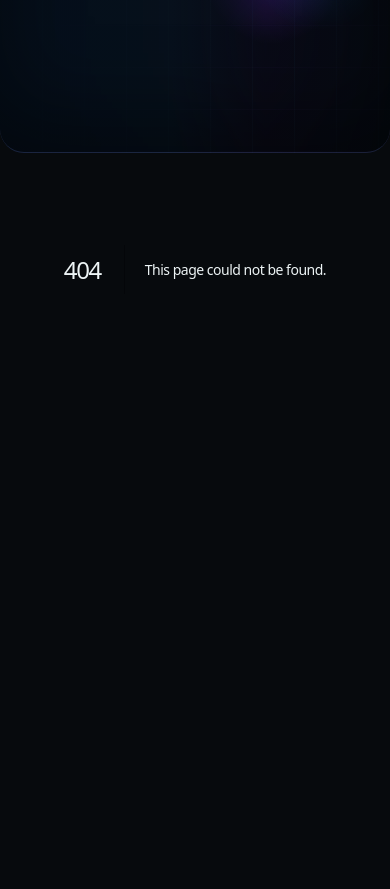
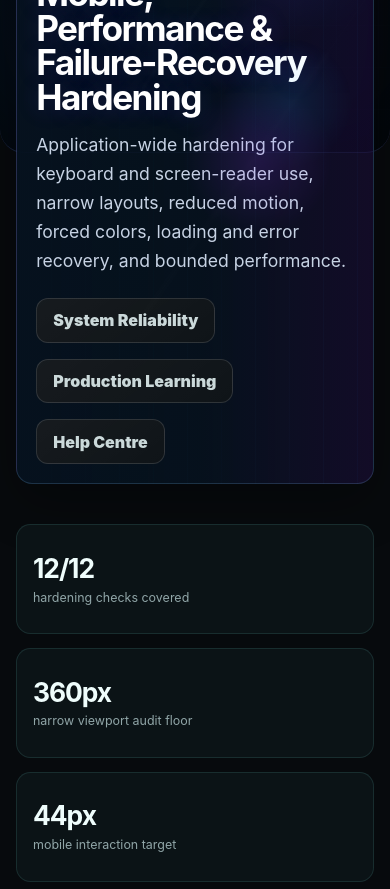
Before and after one commit to RosevearCreations/ai-data-platform, a Next.js app in the folder apps/web/: page /hardening in a window 390 px wide. Before the commit this address had no page. Shown: the part 1300-2189 px from the top of the page. Before the commit the page ends 1992 px from the top, so only its background shows below. Built offline with nearby package versions, Linux system fonts and the light colour scheme.

Commit message:
Build 271: add accessibility mobile performance recovery hardening

```diff
--- /dev/null
+++ b/apps/web/app/hardening/page.tsx
@@ -0,0 +1,68 @@
+import Link from "next/link";
+
+import { buildHardeningAudit } from "@/lib/hardening-audit";
+
+export const dynamic = "force-dynamic";
+
+export default function HardeningPage() {
+  const audit = buildHardeningAudit();
+  const hardened = audit.items.filter((item) => item.status === "hardened").length;
+
+  return (
+    <main className="shell reviewShell opsDeepScreen opsDeepScreen--management">
+      <section className="hero reviewHero">
+        <p className="eyebrow">Build 271</p>
+        <h1>Accessibility, Mobile, Performance &amp; Failure-Recovery Hardening</h1>
+        <p className="lead">
+          Application-wide hardening for keyboard and screen-reader use, narrow layouts,
+          reduced motion, forced colors, loading and error recovery, and bounded performance.
+        </p>
+        <div className="heroActions">
+          <Link className="secondaryButton" href="/system-reliability">System Reliability</Link>
+          <Link className="secondaryButton" href="/production-learning">Production Learning</Link>
+          <Link className="secondaryButton" href="/help">Help Centre</Link>
+        </div>
+      </section>
+
+      <section className="reviewSummary" aria-label="Build 271 hardening summary">
+        <div className="commandMetrics">
+          <article><strong>{hardened}/{audit.items.length}</strong><span>hardening checks covered</span></article>
+          <article><strong>{audit.budgets.narrowViewportPx}px</strong><span>narrow viewport audit floor</span></article>
+          <article><strong>{audit.budgets.tapTargetPx}px</strong><span>mobile interaction target</span></article>
+          <article><strong>0</strong><span>new runtime dependencies</span></article>
+        </div>
+      </section>
+
+      <section className="dataQualityPolicyNote">
+        <strong>Failure-recovery rule</strong>
+        <p>
+          Loading, empty and failure states must explain what happened and provide a safe next action.
+          Missing evidence is never treated as a successful zero result, and retry never bypasses authorization.
+        </p>
+      </section>
+
+      {(["Accessibility", "Mobile", "Performance", "Recovery"] as const).map((area) => (
+        <section className="reviewQueue" key={area} aria-labelledby={"hardening-" + area.toLowerCase()}>
+          <div className="sectionHeading">
+            <div>
+              <p className="eyebrow">Audit area</p>
+              <h2 id={"hardening-" + area.toLowerCase()}>{area}</h2>
+            </div>
+          </div>
+          <div className="reviewBatchList">
+            {audit.items.filter((item) => item.area === area).map((item) => (
+              <article className="reviewBatchSummary hardeningAuditCard" key={item.key}>
+                <div>
+                  <span className="reviewStatus reviewStatus-approved">{item.status}</span>
+                  <h3>{item.label}</h3>
+                  <p>{item.detail}</p>
+                  <p><strong>Evidence:</strong> {item.evidence}</p>
+                </div>
+              </article>
+            ))}
+          </div>
+        </section>
+      ))}
+    </main>
+  );
+}
```
